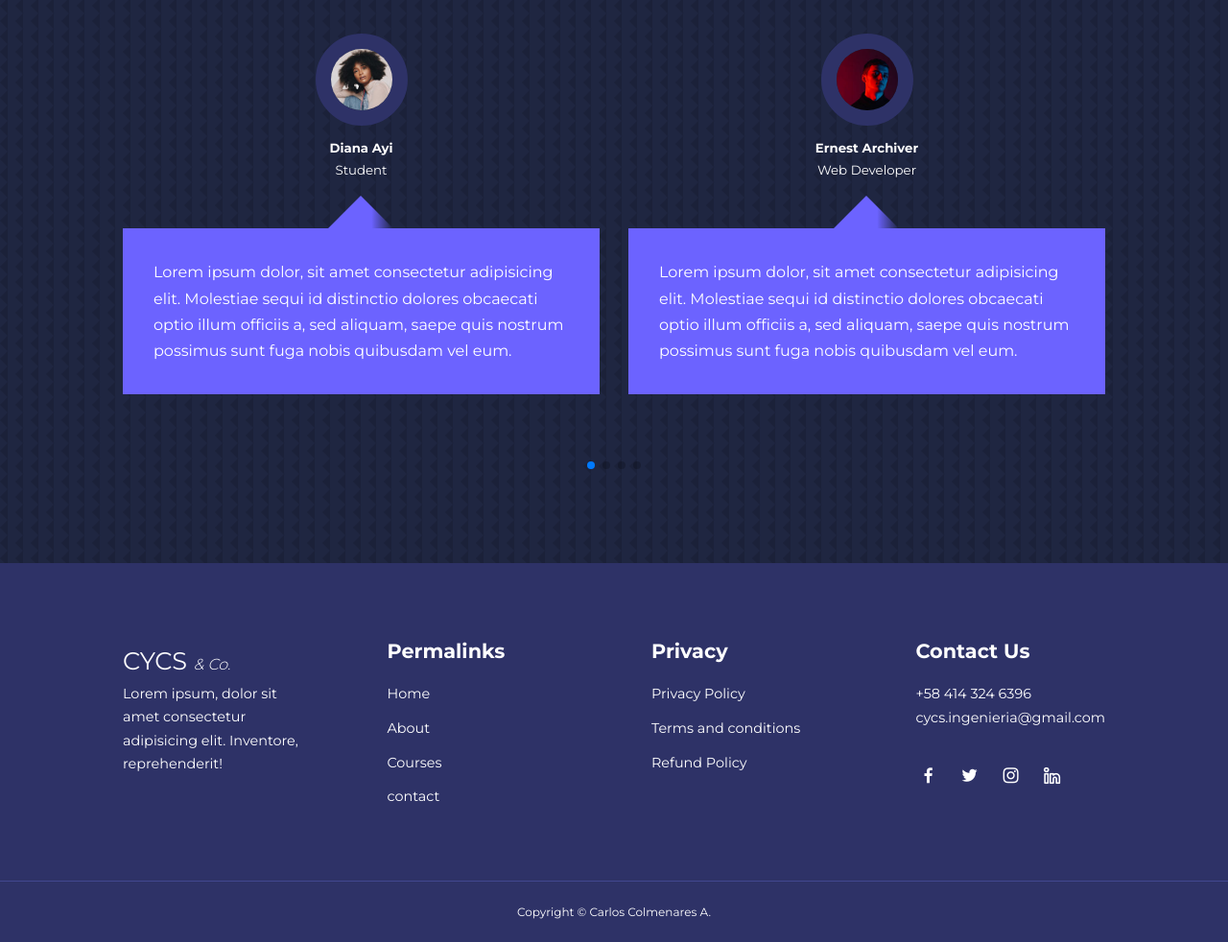
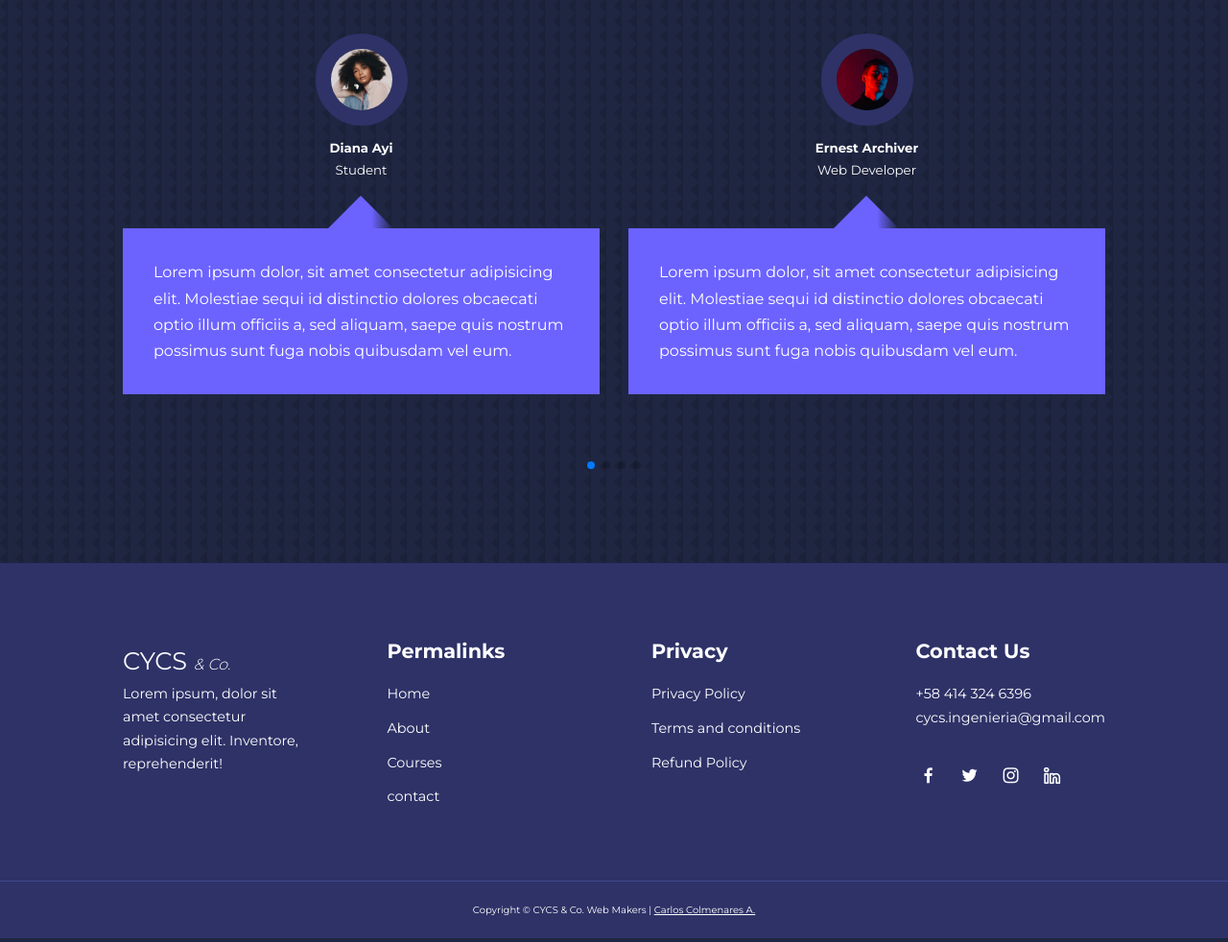
Before and after one commit to cycscarlos/My_Academy, a plain HTML site: page index.html in a window 1280 px wide. Shown: the part 3186-4168 px from the top of the page at 96% size. Drawn offline with nearby package versions, Linux system fonts and the light colour scheme.

Commit message:
Copyright

```diff
--- a/assets/css/style.css
+++ b/assets/css/style.css
@@ -28,6 +28,10 @@
   --container-width-sm: 94%;
 
   --transition: all 400ms ease;
+
+  /* Copyright variables */
+  --copyright-small-font-size: 0.813rem;
+  --copyright-smaller-font-size: 0.75rem;
 }
 
 body {
@@ -428,6 +432,15 @@ footer ul li a:hover {
   margin-top: 4rem;
   padding: 1.2rem 0;
   border-top: 1px solid var(--color-bg2);
+  font-size: var(--copyright-smaller-font-size);
+}
+
+.footer__copyright a {
+  text-decoration: underline;
+}
+.footer__copyright a:hover {
+  color: var(--color-light);
+  text-decoration: none;
 }
 
 /*: Responsive for Tablets */
--- a/index.html
+++ b/index.html
@@ -531,7 +531,15 @@
         </div>
       </div>
       <div class="footer__copyright">
-        <small>Copyright &copy; Carlos Colmenares A.</small>
+        <!-- <small>Copyright &copy; Carlos Colmenares A.</small> -->
+
+        <small>Copyright &copy; CYCS & Co. Web Makers | </small>
+        <a
+          href="https://carlos-colmenares-a.netlify.app"
+          target="_blank"
+          rel="noopener"
+          ><small> Carlos Colmenares A.</small></a
+        >
       </div>
     </footer>
 
```
